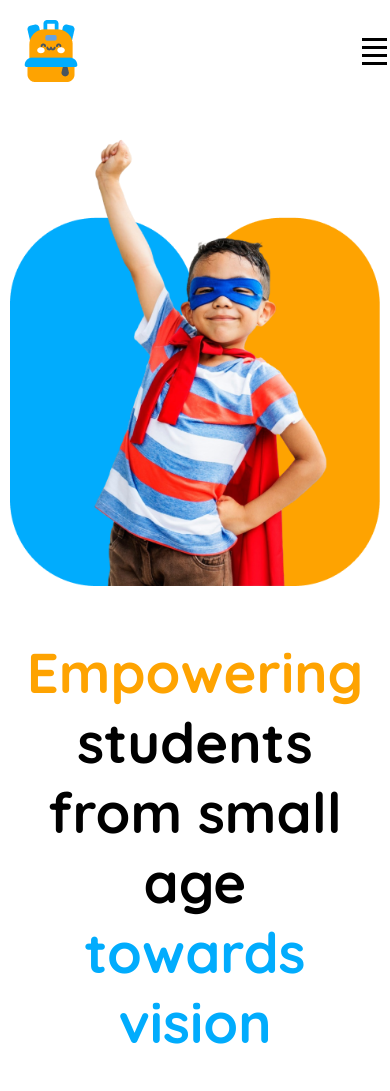
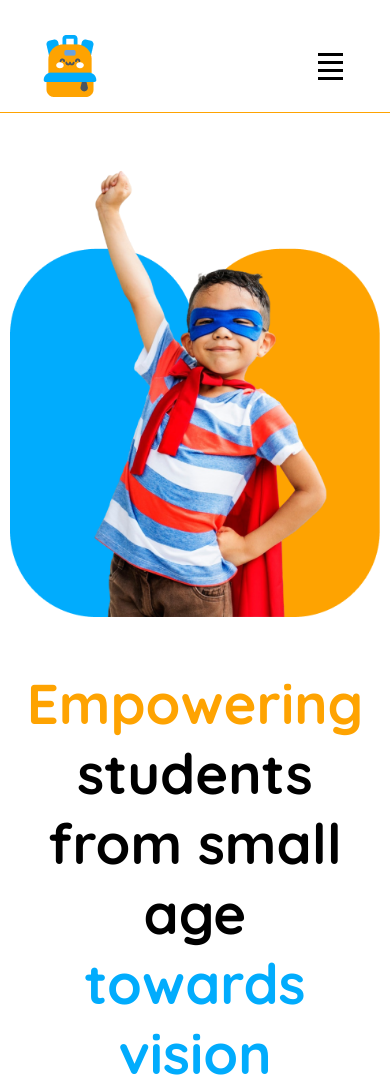
Before and after one commit to MohammadRijuan/As-kids, a plain HTML site: page index.html in a window 390 px wide. Shown: the top 1091 px of the page. Drawn offline with Linux system fonts and the light colour scheme.

Commit message:
all done

```diff
--- a/style/kids.css
+++ b/style/kids.css
@@ -336,6 +336,10 @@ footer{
 
 
 @media screen and (max-width:576px) {
+    nav{
+        border-bottom: 1px solid #fea301;
+        padding: 15px 10px;
+    }
 
     .scl ,.btn,.items{
         flex-direction: column;
@@ -353,7 +357,7 @@ footer{
     .navbar-toggle{
         display: block;
         /* z-index: 99; */
-        margin-left: 250px;
+        margin-left: 150px;
 
     }
 
```
